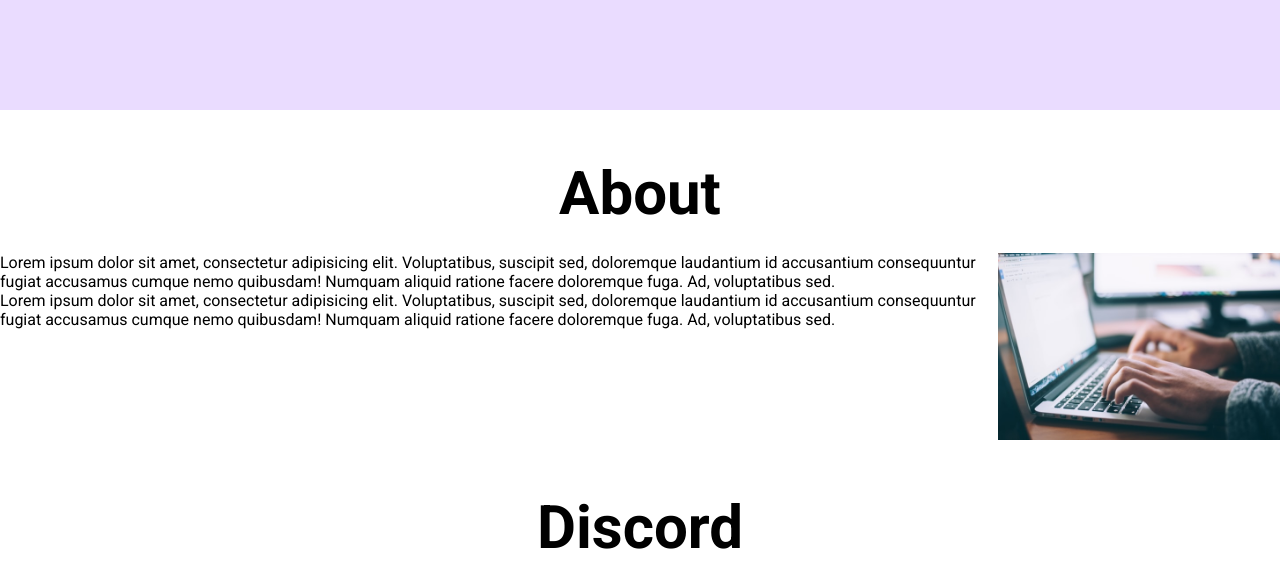
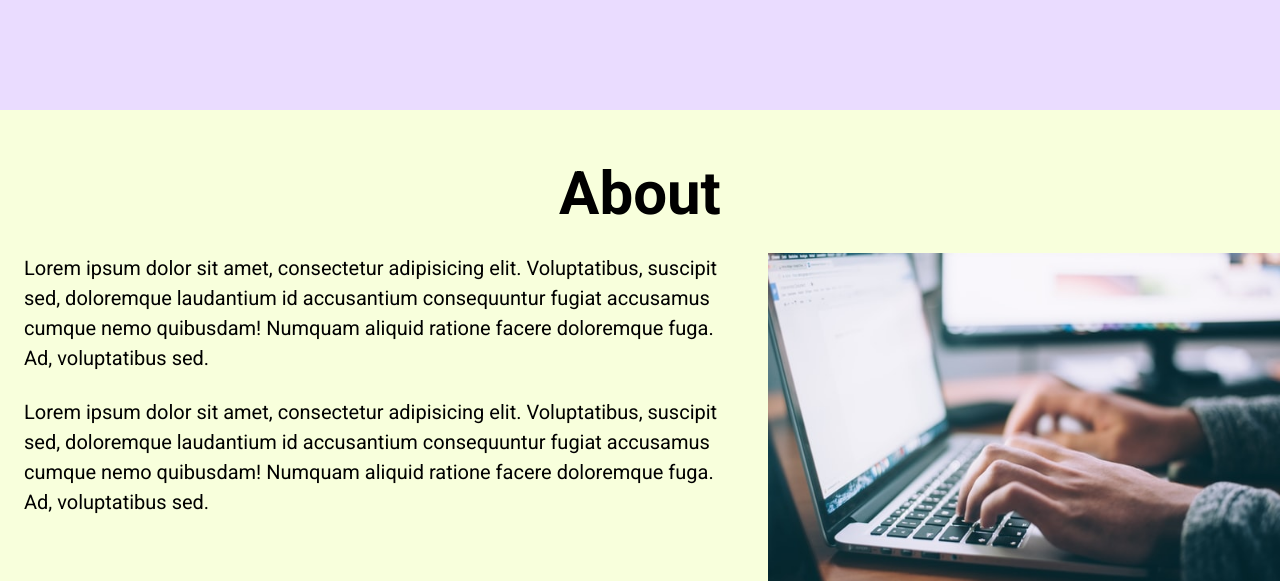
Before and after one commit to suppleye/html-tutorial, a plain HTML site: page index.html in a window 1280 px wide. Shown: the part 690-1271 px from the top of the page. Drawn offline with Linux system fonts and the light colour scheme.

Commit message:
added background color

```diff
--- a/index.html
+++ b/index.html
@@ -37,13 +37,13 @@
         <section id="about">
             <h2>About</h2>
             <div class="section__description">
-                <div>
-                <p>
+                <div class="section__description--wrapper">
+                <p class="section__description--para">
                     Lorem ipsum dolor sit amet, consectetur adipisicing elit. Voluptatibus, suscipit sed, doloremque
                     laudantium id accusantium consequuntur fugiat accusamus cumque nemo quibusdam! Numquam aliquid
                     ratione facere doloremque fuga. Ad, voluptatibus sed.
                 </p>
-                <p>
+                <p class="section__description--para">
                     Lorem ipsum dolor sit amet, consectetur adipisicing elit. Voluptatibus, suscipit sed, doloremque
                     laudantium id accusantium consequuntur fugiat accusamus cumque nemo quibusdam! Numquam aliquid
                     ratione facere doloremque fuga. Ad, voluptatibus sed.
--- a/style.css
+++ b/style.css
@@ -77,6 +77,7 @@ ABOUT
 
 #about{
     padding: 48px 0;
+    background-color: #f8ffdc;
 }
 
 h2{
@@ -96,3 +97,14 @@ h2{
 img{
     width: 100%;
 }
+
+.section__description--wrapper{
+    width: 60%;
+    padding: 0 24px;
+}
+
+.section__description--para{
+    font-size: 20px;
+    line-height: 1.5;
+    margin-bottom: 24px;
+}
```
